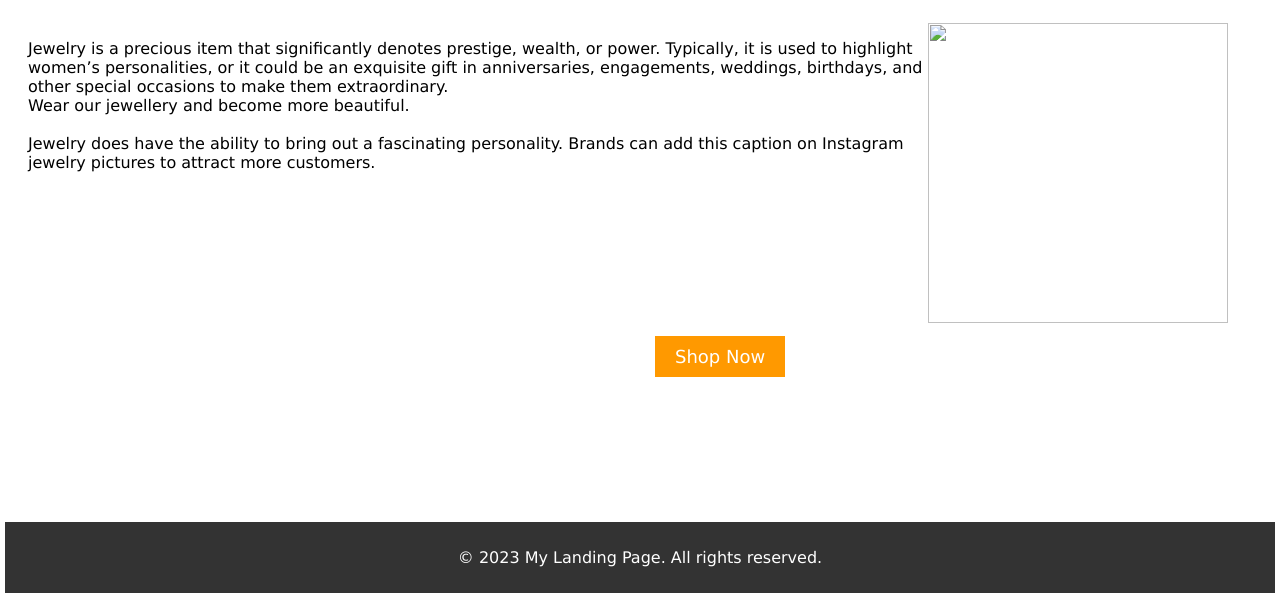
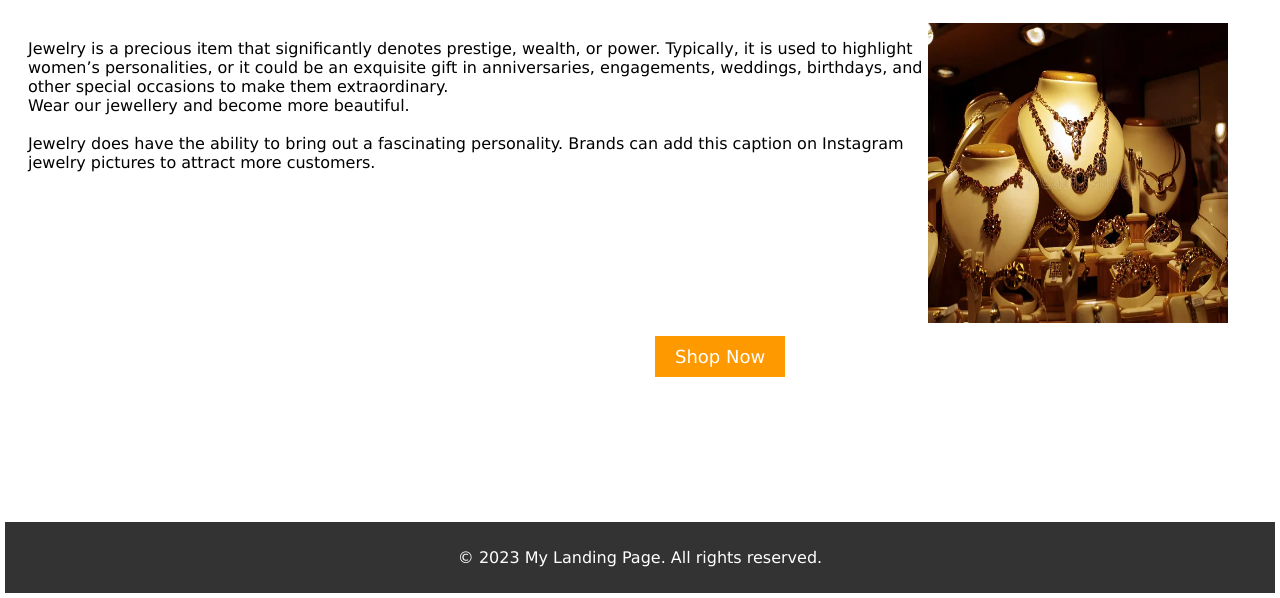
Before and after one commit to Vaishnavididdy/LandPage, a plain HTML site: page index.html in a window 1280 px wide. Shown: the part 274-872 px from the top of the page. Drawn offline with Linux system fonts and the light colour scheme.

Commit message:
Update index.html

```diff
--- a/index.html
+++ b/index.html
@@ -76,7 +76,7 @@ ssss<!DOCTYPE html>
    <br/>Wear our jewellery and become more beautiful.<br/><br/>
    Jewelry does have the ability to bring out a fascinating personality. Brands can add this caption on Instagram jewelry pictures to attract more customers.
     </p>
-    <img src="jweller.jpg" class="image">
+    <img src="jwellery.jpg" class="image">
        </div>
 
       <div>
```
